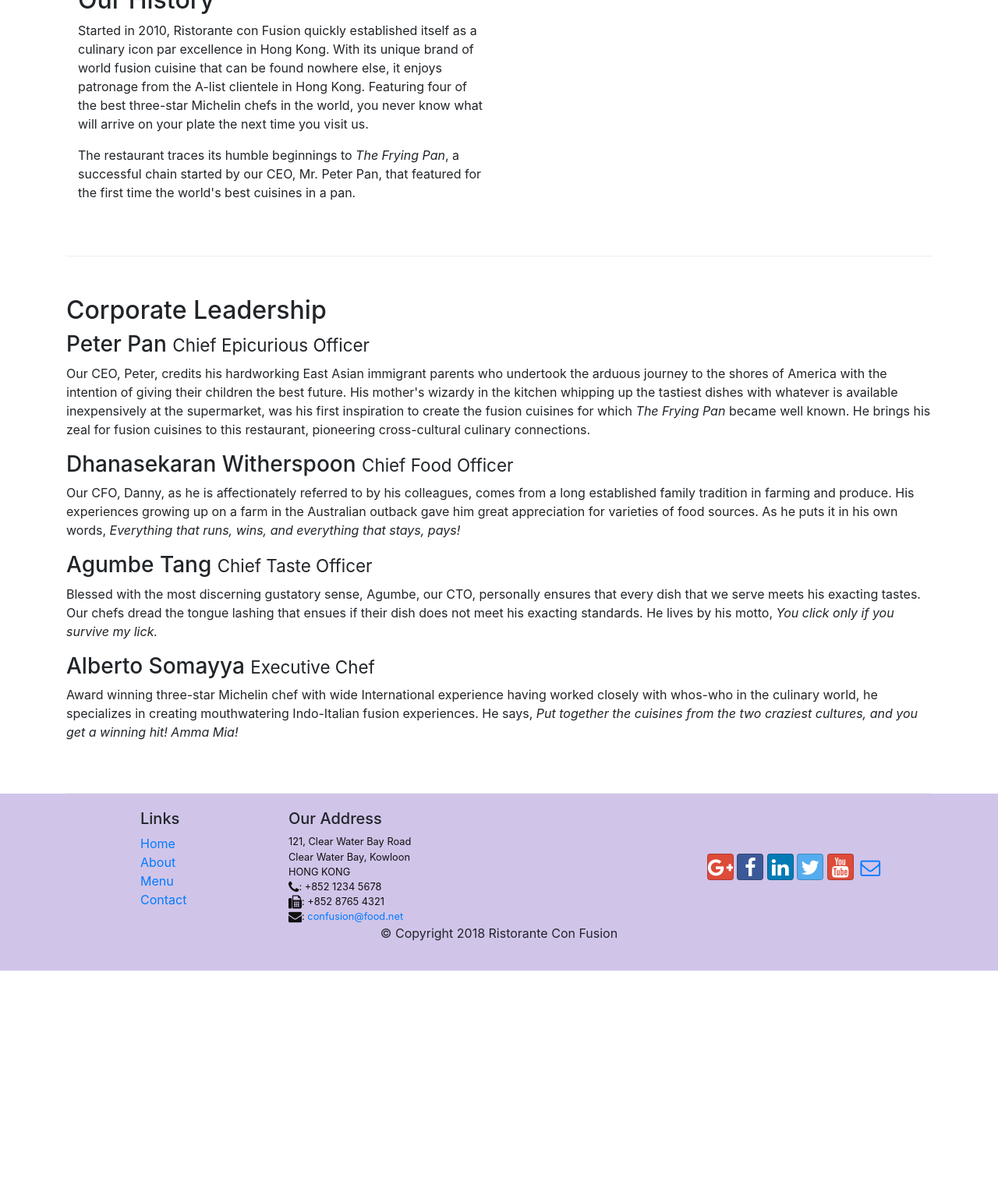
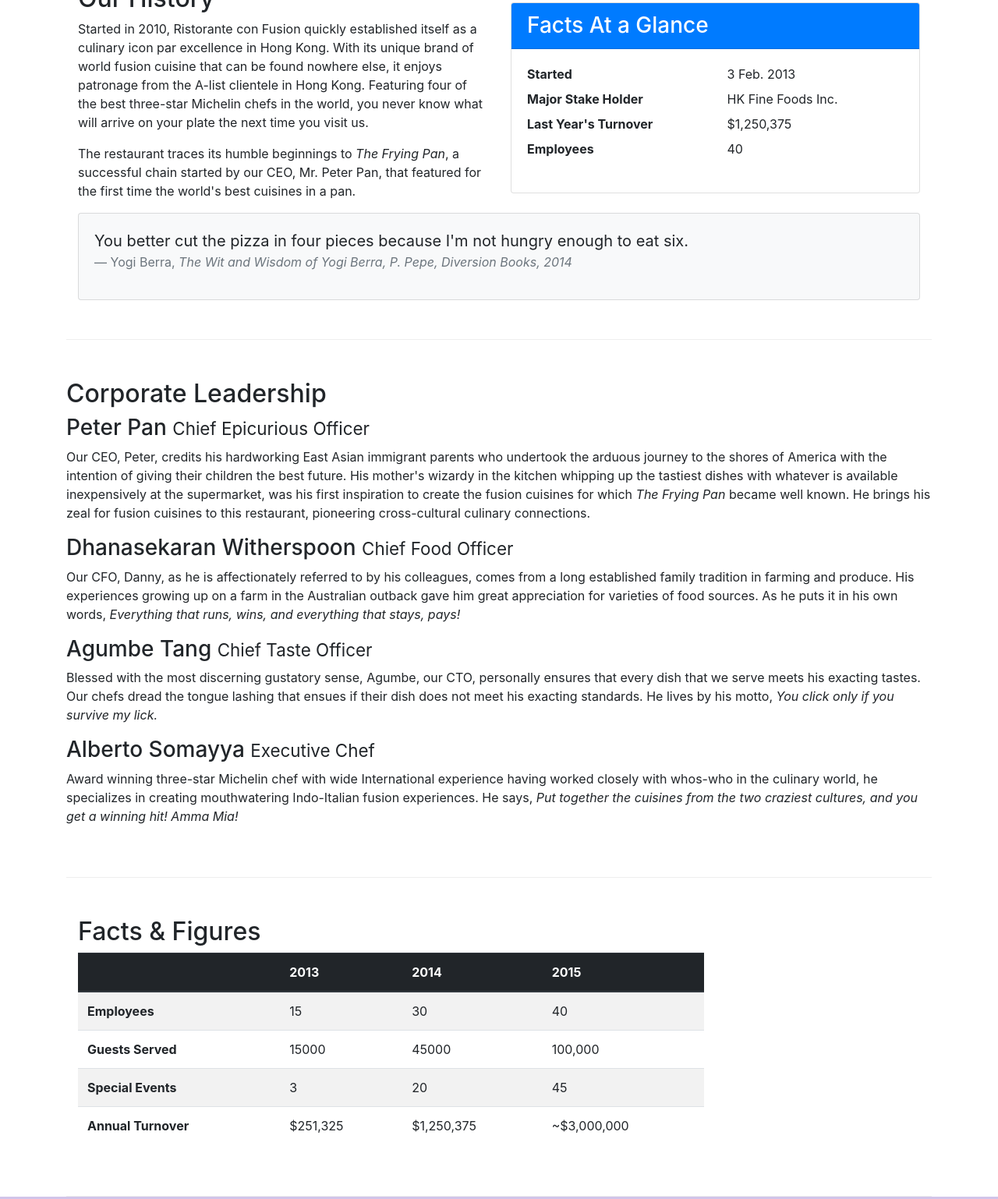
Before and after one commit to Serkoder/conFusion, a website: page aboutus.html in a window 1280 px wide. Shown: the part 536-2074 px from the top of the page at 78% size. Before the commit the page ends 1781 px from the top, so only its background shows below. Drawn offline with nearby package versions, Linux system fonts and the light colour scheme.

Commit message:
Tables and Cards

```diff
--- a/aboutus.html
+++ b/aboutus.html
@@ -34,11 +34,13 @@
                 <ul class="navbar-nav mr-auto">
                     <li class="nav-item"><a class="nav-link" href="./index.html"><span class="fa fa-home fa-lg"></span>
                             Home</a></li>
-                    <li class="nav-item active"><a class="nav-link" href="aboutus.html"><span class="fa fa-info fa-lg"></span>
+                    <li class="nav-item active"><a class="nav-link" href="aboutus.html"><span
+                                class="fa fa-info fa-lg"></span>
                             About</a></li>
                     <li class="nav-item"><a class="nav-link" href="#"><span class="fa fa-list fa-lg"></span> Menu</a>
                     </li>
-                    <li class="nav-item"><a class="nav-link" href="contactus.html"><span class="fa fa-address-card fa-lg"></span>
+                    <li class="nav-item"><a class="nav-link" href="contactus.html"><span
+                                class="fa fa-address-card fa-lg"></span>
                             Contact</a></li>
                 </ul>
             </div>
@@ -71,7 +73,7 @@
         </div>
 
         <div class="row row-content align-items-center">
-            <div class="col-12 col-sm-6 order-sm-last col-md-6">
+            <div class="col-12 col-sm-6 col-md-6">
                 <h2>Our History</h2>
                 <p>Started in 2010, Ristorante con Fusion quickly established itself as a culinary icon par excellence
                     in Hong Kong. With its unique brand of world fusion cuisine that can be found nowhere else, it
@@ -81,7 +83,34 @@
                 <p>The restaurant traces its humble beginnings to <em>The Frying Pan</em>, a successful chain started by
                     our CEO, Mr. Peter Pan, that featured for the first time the world's best cuisines in a pan.</p>
             </div>
-            <div>
+            <div class="col-12 col-sm-6">
+                <div class="card">
+                    <h3 class="card-header bg-primary text-white">Facts At a Glance</h3>
+                    <div class="card-body">
+                        <dl class="row">
+                            <dt class="col-6">Started</dt>
+                            <dd class="col-6">3 Feb. 2013</dd>
+                            <dt class="col-6">Major Stake Holder</dt>
+                            <dd class="col-6">HK Fine Foods Inc.</dd>
+                            <dt class="col-6">Last Year's Turnover</dt>
+                            <dd class="col-6">$1,250,375</dd>
+                            <dt class="col-6">Employees</dt>
+                            <dd class="col-6">40</dd>
+                        </dl>
+                    </div>
+                </div>
+            </div>
+            <div class="col-12">
+                <div class="card card-body bg-light">
+                    <blockquote class="blockquote">
+                        <p class="mb-0">You better cut the pizza in four pieces because
+                            I'm not hungry enough to eat six.</p>
+                        <footer class="blockquote-footer">Yogi Berra,
+                            <cite title="Source Title">The Wit and Wisdom of Yogi Berra,
+                            P. Pepe, Diversion Books, 2014</cite>
+                        </footer>
+                    </blockquote>
+                </div>
             </div>
         </div>
 
@@ -113,8 +142,53 @@
                         cultures, and you get a winning hit! Amma Mia!</em></p>
             </div>
         </div>
+        <div class="row row-content">
+            <div class="col-12 col-sm-9">
+                <h2>Facts &amp; Figures</h2>
+                <div class="table-responsive">
+                    <table class="table table-striped">
+                        <thead class="thead-dark">
+                            <tr>
+                                <th>&nbsp;</th>
+                                <th>2013</th>
+                                <th>2014</th>
+                                <th>2015</th>
+                            </tr>
+                        </thead>
+                        <tbody>
+                            <tr>
+                                <th>Employees</th>
+                                <td>15</td>
+                                <td>30</td>
+                                <td>40</td>
+                            </tr>
+                            <tr>
+                                <th>Guests Served</th>
+                                <td>15000</td>
+                                <td>45000</td>
+                                <td>100,000</td>
+                            </tr>
+                            <tr>
+                                <th>Special Events</th>
+                                <td>3</td>
+                                <td>20</td>
+                                <td>45</td>
+                            </tr>
+                            <tr>
+                                <th>Annual Turnover</th>
+                                <td>$251,325</td>
+                                <td>$1,250,375</td>
+                                <td>~$3,000,000</td>
+                            </tr>
+                        </tbody>
+                    </table>
+                </div>
+            </div>
+            <div class="col-12 col-sm-3">
+            </div>
+        </div>
+    </div>
 
-    </div>
 
     <footer class="footer">
         <div class="container">
@@ -137,24 +211,29 @@
                         <i class="fa fa-phone fa-lg"></i>: +852 1234 5678<br>
                         <i class="fa fa-fax fa-lg"></i>: +852 8765 4321<br>
                         <i class="fa fa-envelope fa-lg"></i>: <a href="mailto:confusion@food.net">confusion@food.net</a>
-                      </address>
+                    </address>
                 </div>
                 <div class="col-12 col-sm-4 align-self-center">
                     <div class="text-center">
 
-                        <a class="btn btn-social-icon btn-google" href="http://google.com/+"><i class="fa fa-google-plus"></i></a>
+                        <a class="btn btn-social-icon btn-google" href="http://google.com/+"><i
+                                class="fa fa-google-plus"></i></a>
 
-                        <a class="btn btn-social-icon btn-facebook" href="http://www.facebook.com/profile.php?id="><i class="fa fa-facebook"></i></a>
+                        <a class="btn btn-social-icon btn-facebook" href="http://www.facebook.com/profile.php?id="><i
+                                class="fa fa-facebook"></i></a>
 
-                        <a class="btn btn-social-icon btn-linkedin" href="http://www.linkedin.com/in/"><i class="fa fa-linkedin"></i></a>
+                        <a class="btn btn-social-icon btn-linkedin" href="http://www.linkedin.com/in/"><i
+                                class="fa fa-linkedin"></i></a>
 
-                        <a class="btn btn-social-icon btn-twitter" href="http://twitter.com/"><i class="fa fa-twitter"></i></a>
+                        <a class="btn btn-social-icon btn-twitter" href="http://twitter.com/"><i
+                                class="fa fa-twitter"></i></a>
 
-                        <a class="btn btn-social-icon btn-google" href="http://youtube.com/"><i class="fa fa-youtube"></i></a>
+                        <a class="btn btn-social-icon btn-google" href="http://youtube.com/"><i
+                                class="fa fa-youtube"></i></a>
 
                         <a class="btn btn-social-icon" href="mailto:"><i class="fa fa-envelope-o"></i></a>
 
-                        </div>
+                    </div>
                 </div>
             </div>
             <div class="row justify-content-center">
```
